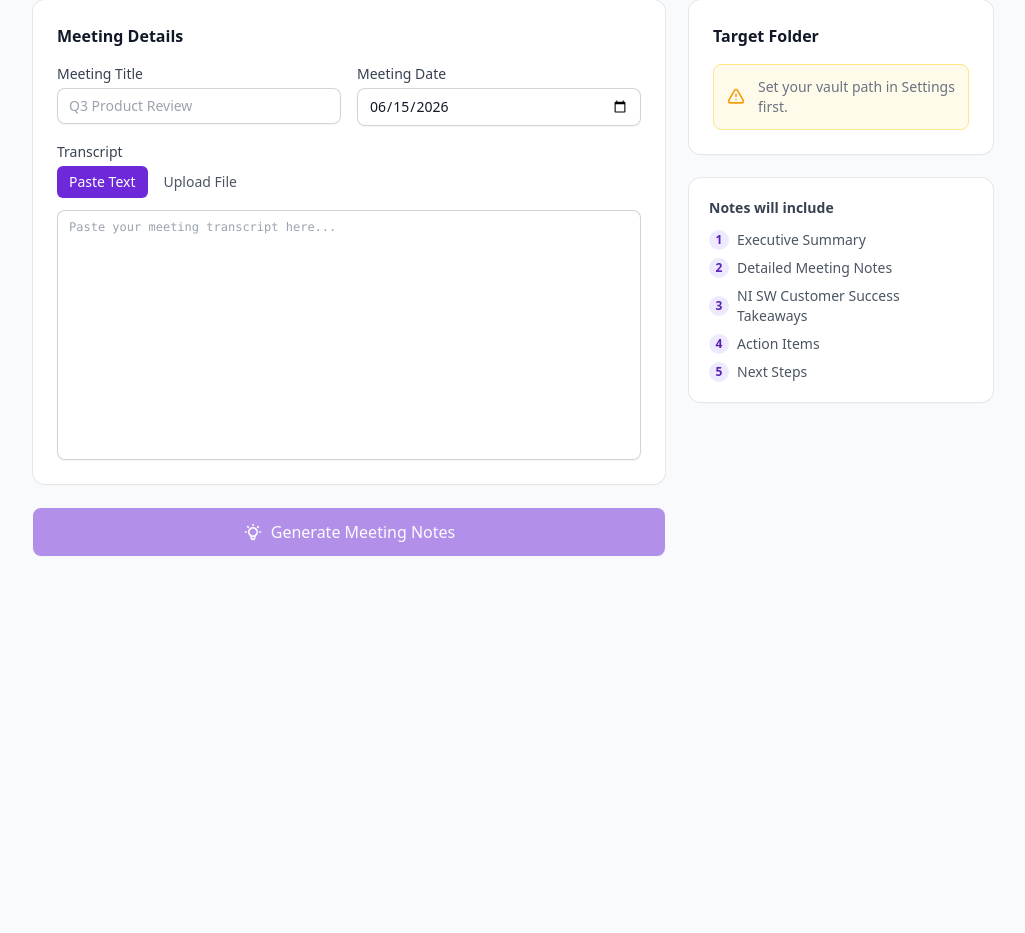
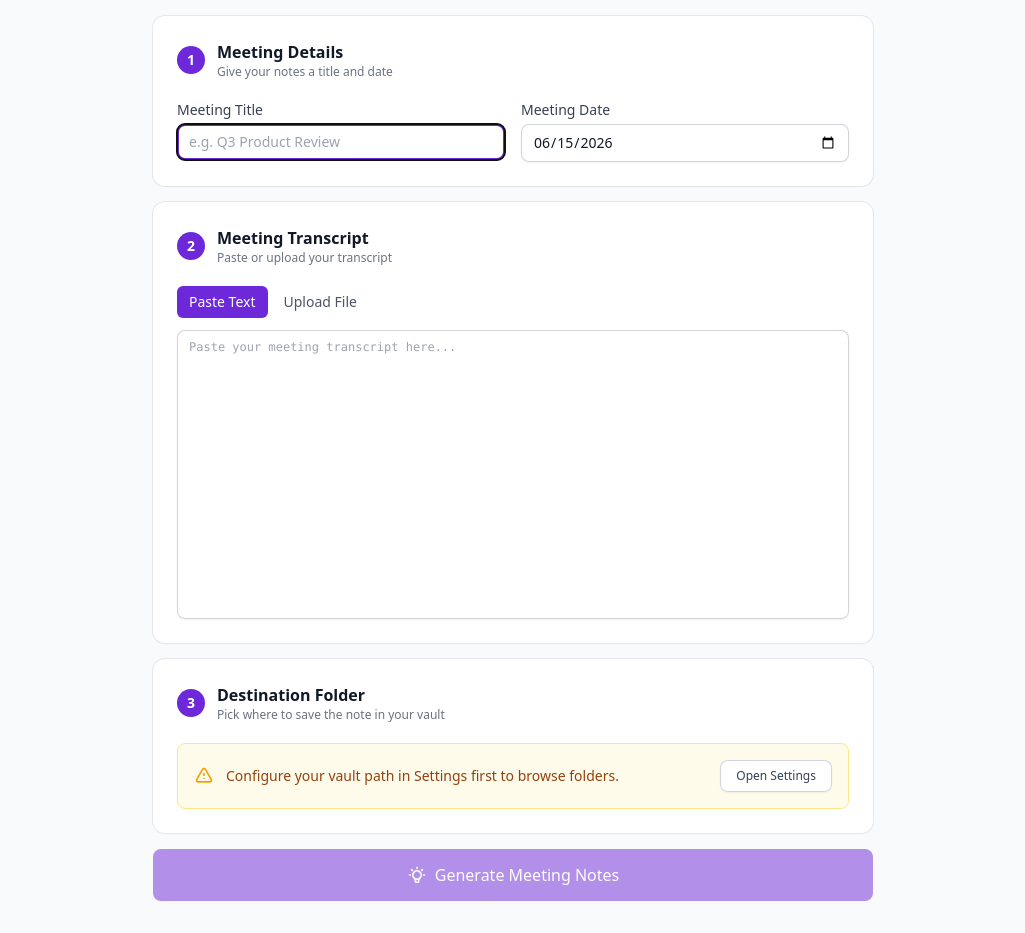
Before and after one commit to ryleyp/notetaker-webapp, a Next.js app: page / in a window 1280 px wide. Shown: the part 458-1391 px from the top of the page, without its empty margins (127-1152 px from the left). Before the commit the page ends 1046 px from the top, so only its background shows below. Built offline with nearby package versions, Linux system fonts and the light colour scheme.

Commit message:
Restructure UI into numbered step flow
Meeting title/date, transcript, and folder picker are now three distinct
numbered cards (Step 1/2/3) in a single-column layout so each section is
immediately visible and easy to use.

https://claude.ai/code/session_014vc82DsxqhcToczRpoA5as

```diff
--- a/src/app/page.js
+++ b/src/app/page.js
@@ -3,6 +3,7 @@
 import { useState, useEffect } from "react";
 import Header from "@/components/Header";
 import SettingsPanel from "@/components/SettingsPanel";
+import MeetingDetails from "@/components/MeetingDetails";
 import TranscriptInput from "@/components/TranscriptInput";
 import FolderSelector from "@/components/FolderSelector";
 import NotesPreview from "@/components/NotesPreview";
@@ -13,9 +14,9 @@ export default function Home() {
   const [showSettings, setShowSettings] = useState(false);
   const [settings, setSettings] = useState({ vaultPath: "", apiKey: "" });
 
-  const [transcript, setTranscript] = useState("");
   const [meetingTitle, setMeetingTitle] = useState("");
   const [meetingDate, setMeetingDate] = useState(DEFAULT_DATE);
+  const [transcript, setTranscript] = useState("");
   const [selectedFolder, setSelectedFolder] = useState("");
 
   const [processing, setProcessing] = useState(false);
@@ -45,8 +46,11 @@ export default function Home() {
     setSettings(newSettings);
     localStorage.setItem("obsidian-notes-settings", JSON.stringify(newSettings));
     setShowSettings(false);
-    // Reset folder selection when vault path changes
     setSelectedFolder("");
+  }
+
+  function handleTitleSuggest(suggested) {
+    if (!meetingTitle) setMeetingTitle(suggested);
   }
 
   async function handleProcess() {
@@ -118,9 +122,12 @@ export default function Home() {
 
   return (
     <div className="min-h-screen bg-gray-50">
-      <Header onSettingsClick={() => setShowSettings((v) => !v)} isSettingsOpen={showSettings} />
+      <Header
+        onSettingsClick={() => setShowSettings((v) => !v)}
+        isSettingsOpen={showSettings}
+      />
 
-      <main className="max-w-5xl mx-auto px-4 sm:px-6 lg:px-8 py-8 space-y-6">
+      <main className="max-w-3xl mx-auto px-4 sm:px-6 py-8 space-y-4">
         {showSettings && (
           <SettingsPanel
             settings={settings}
@@ -129,26 +136,11 @@ export default function Home() {
           />
         )}
 
-        {!showSettings && !settings.vaultPath && (
-          <div className="card p-6 border-l-4 border-l-amber-400">
-            <div className="flex items-start gap-3">
-              <svg className="w-5 h-5 text-amber-500 mt-0.5 flex-shrink-0" fill="none" stroke="currentColor" viewBox="0 0 24 24">
-                <path strokeLinecap="round" strokeLinejoin="round" strokeWidth={2} d="M12 9v2m0 4h.01m-6.938 4h13.856c1.54 0 2.502-1.667 1.732-3L13.732 4c-.77-1.333-2.694-1.333-3.464 0L3.34 16c-.77 1.333.192 3 1.732 3z" />
-              </svg>
-              <div>
-                <p className="text-sm font-medium text-amber-800">Setup required</p>
-                <p className="text-sm text-amber-700 mt-1">
-                  Open Settings to configure your Obsidian vault path and Anthropic API key before getting started.
-                </p>
-              </div>
-            </div>
-          </div>
-        )}
-
         {notes ? (
-          <div className="space-y-6">
+          /* ── Results view ── */
+          <div className="space-y-4">
             <div className="flex items-center justify-between">
-              <h2 className="text-lg font-semibold text-gray-900">Your Meeting Notes are Ready</h2>
+              <h2 className="text-lg font-semibold text-gray-900">Meeting Notes Ready</h2>
               <button onClick={handleNewNote} className="btn-secondary">
                 New Note
               </button>
@@ -162,17 +154,32 @@ export default function Home() {
             />
           </div>
         ) : (
-          <div className="grid grid-cols-1 lg:grid-cols-3 gap-6">
-            <div className="lg:col-span-2 space-y-6">
-              <TranscriptInput
-                transcript={transcript}
-                setTranscript={setTranscript}
+          /* ── Input flow ── */
+          <>
+            {/* Step 1 — Meeting Title */}
+            <MeetingDetails
               meetingTitle={meetingTitle}
               setMeetingTitle={setMeetingTitle}
               meetingDate={meetingDate}
               setMeetingDate={setMeetingDate}
             />
 
+            {/* Step 2 — Transcript */}
+            <TranscriptInput
+              transcript={transcript}
+              setTranscript={setTranscript}
+              onTitleSuggest={handleTitleSuggest}
+            />
+
+            {/* Step 3 — Folder */}
+            <FolderSelector
+              vaultPath={settings.vaultPath}
+              selectedFolder={selectedFolder}
+              onSelect={setSelectedFolder}
+              onSettingsClick={() => setShowSettings(true)}
+            />
+
+            {/* Error */}
             {processError && (
               <div className="card p-4 border-l-4 border-l-red-400">
                 <div className="flex gap-3">
@@ -187,10 +194,11 @@ export default function Home() {
               </div>
             )}
 
+            {/* Generate */}
             <button
               onClick={handleProcess}
               disabled={!canProcess}
-                className="btn-primary w-full py-3 text-base"
+              className="btn-primary w-full py-3.5 text-base"
             >
               {processing ? (
                 <>
@@ -209,36 +217,7 @@ export default function Home() {
                 </>
               )}
             </button>
-            </div>
-
-            <div className="space-y-6">
-              <FolderSelector
-                vaultPath={settings.vaultPath}
-                selectedFolder={selectedFolder}
-                onSelect={setSelectedFolder}
-              />
-
-              <div className="card p-5">
-                <h3 className="text-sm font-semibold text-gray-700 mb-3">Notes will include</h3>
-                <ul className="space-y-2">
-                  {[
-                    "Executive Summary",
-                    "Detailed Meeting Notes",
-                    "NI SW Customer Success Takeaways",
-                    "Action Items",
-                    "Next Steps",
-                  ].map((section, i) => (
-                    <li key={i} className="flex items-center gap-2 text-sm text-gray-600">
-                      <span className="flex-shrink-0 w-5 h-5 rounded-full bg-obsidian-100 text-obsidian-700 text-xs font-bold flex items-center justify-center">
-                        {i + 1}
-                      </span>
-                      {section}
-                    </li>
-                  ))}
-                </ul>
-              </div>
-            </div>
-          </div>
+          </>
         )}
       </main>
     </div>
--- a/src/components/FolderSelector.jsx
+++ b/src/components/FolderSelector.jsx
@@ -1,8 +1,9 @@
 "use client";
 
 import { useState, useEffect } from "react";
+import { StepBadge } from "@/components/MeetingDetails";
 
-export default function FolderSelector({ vaultPath, selectedFolder, onSelect }) {
+export default function FolderSelector({ vaultPath, selectedFolder, onSelect, onSettingsClick }) {
   const [folders, setFolders] = useState([]);
   const [loading, setLoading] = useState(false);
   const [error, setError] = useState(null);
@@ -22,20 +23,6 @@ export default function FolderSelector({ vaultPath, selectedFolder, onSelect })
       .finally(() => setLoading(false));
   }, [vaultPath]);
 
-  if (!vaultPath) {
-    return (
-      <div className="card p-6">
-        <h2 className="section-header">Target Folder</h2>
-        <div className="flex items-center gap-3 text-sm text-gray-500 bg-amber-50 rounded-lg p-3 border border-amber-200">
-          <svg className="w-5 h-5 text-amber-500 flex-shrink-0" fill="none" stroke="currentColor" viewBox="0 0 24 24">
-            <path strokeLinecap="round" strokeLinejoin="round" strokeWidth={2} d="M12 9v2m0 4h.01m-6.938 4h13.856c1.54 0 2.502-1.667 1.732-3L13.732 4c-.77-1.333-2.694-1.333-3.464 0L3.34 16c-.77 1.333.192 3 1.732 3z" />
-          </svg>
-          Set your vault path in Settings first.
-        </div>
-      </div>
-    );
-  }
-
   const filteredFolders = folders.filter((f) =>
     f.path.toLowerCase().includes(search.toLowerCase()) ||
     f.name.toLowerCase().includes(search.toLowerCase())
@@ -45,61 +32,88 @@ export default function FolderSelector({ vaultPath, selectedFolder, onSelect })
 
   return (
     <div className="card p-6">
-      <h2 className="section-header">Target Folder</h2>
+      <div className="flex items-center justify-between mb-5">
+        <div className="flex items-center gap-3">
+          <StepBadge n={3} />
+          <div>
+            <h2 className="text-base font-semibold text-gray-900">Destination Folder</h2>
+            <p className="text-xs text-gray-500">Pick where to save the note in your vault</p>
+          </div>
+        </div>
 
-      {loading && (
-        <div className="flex items-center gap-2 text-sm text-gray-500">
+        {selectedFolderObj && (
+          <div className="hidden sm:flex items-center gap-2 text-sm bg-obsidian-50 text-obsidian-700 rounded-lg px-3 py-1.5 border border-obsidian-200">
+            <svg className="w-4 h-4 flex-shrink-0" fill="none" stroke="currentColor" viewBox="0 0 24 24">
+              <path strokeLinecap="round" strokeLinejoin="round" strokeWidth={2} d="M3 7v10a2 2 0 002 2h14a2 2 0 002-2V9a2 2 0 00-2-2h-6l-2-2H5a2 2 0 00-2 2z" />
+            </svg>
+            <span className="font-medium max-w-xs truncate text-xs">
+              {selectedFolderObj.path || "(Vault root)"}
+            </span>
+            <svg className="w-4 h-4 text-obsidian-500" fill="none" stroke="currentColor" viewBox="0 0 24 24">
+              <path strokeLinecap="round" strokeLinejoin="round" strokeWidth={2} d="M5 13l4 4L19 7" />
+            </svg>
+          </div>
+        )}
+      </div>
+
+      {!vaultPath ? (
+        <div className="flex items-center justify-between gap-4 bg-amber-50 rounded-lg p-4 border border-amber-200">
+          <div className="flex items-center gap-3 text-sm text-amber-800">
+            <svg className="w-5 h-5 text-amber-500 flex-shrink-0" fill="none" stroke="currentColor" viewBox="0 0 24 24">
+              <path strokeLinecap="round" strokeLinejoin="round" strokeWidth={2} d="M12 9v2m0 4h.01m-6.938 4h13.856c1.54 0 2.502-1.667 1.732-3L13.732 4c-.77-1.333-2.694-1.333-3.464 0L3.34 16c-.77 1.333.192 3 1.732 3z" />
+            </svg>
+            Configure your vault path in Settings first to browse folders.
+          </div>
+          {onSettingsClick && (
+            <button onClick={onSettingsClick} className="btn-secondary text-xs whitespace-nowrap">
+              Open Settings
+            </button>
+          )}
+        </div>
+      ) : loading ? (
+        <div className="flex items-center gap-2 text-sm text-gray-500 py-4">
           <svg className="animate-spin w-4 h-4" fill="none" viewBox="0 0 24 24">
             <circle className="opacity-25" cx="12" cy="12" r="10" stroke="currentColor" strokeWidth="4" />
             <path className="opacity-75" fill="currentColor" d="M4 12a8 8 0 018-8V0C5.373 0 0 5.373 0 12h4z" />
           </svg>
           Loading vault folders...
         </div>
-      )}
-
-      {error && (
+      ) : error ? (
         <div className="text-sm text-red-600 bg-red-50 rounded-lg p-3 border border-red-200">
           {error}
         </div>
-      )}
-
-      {!loading && !error && (
-        <>
-          {selectedFolderObj && (
-            <div className="mb-3 flex items-center gap-2 text-sm bg-obsidian-50 text-obsidian-700 rounded-lg px-3 py-2 border border-obsidian-200">
-              <svg className="w-4 h-4 flex-shrink-0" fill="none" stroke="currentColor" viewBox="0 0 24 24">
-                <path strokeLinecap="round" strokeLinejoin="round" strokeWidth={2} d="M3 7v10a2 2 0 002 2h14a2 2 0 002-2V9a2 2 0 00-2-2h-6l-2-2H5a2 2 0 00-2 2z" />
-              </svg>
-              <span className="font-medium truncate">
-                {selectedFolderObj.path || "(Vault root)"}
-              </span>
-            </div>
-          )}
-
+      ) : (
+        <div className="space-y-3">
           <input
             type="text"
-            className="input mb-3"
+            className="input"
             placeholder="Search folders..."
             value={search}
             onChange={(e) => setSearch(e.target.value)}
           />
 
-          <div className="max-h-56 overflow-y-auto border border-gray-200 rounded-lg divide-y divide-gray-100">
+          <div className="border border-gray-200 rounded-lg divide-y divide-gray-100 overflow-hidden">
             {filteredFolders.length === 0 ? (
-              <p className="px-3 py-4 text-sm text-gray-500 text-center">No folders found</p>
+              <p className="px-4 py-6 text-sm text-gray-500 text-center">No folders found</p>
             ) : (
-              filteredFolders.map((folder) => (
+              <div className="max-h-72 overflow-y-auto">
+                {filteredFolders.map((folder) => (
                   <button
                     key={folder.path}
                     onClick={() => onSelect(folder.path)}
-                  className={`w-full text-left px-3 py-2 text-sm transition-colors hover:bg-gray-50 flex items-center gap-2 ${
+                    className={`w-full text-left py-2.5 text-sm transition-colors hover:bg-gray-50 flex items-center gap-2 ${
                       selectedFolder === folder.path
                         ? "bg-obsidian-50 text-obsidian-700 font-medium"
                         : "text-gray-700"
                     }`}
-                  style={{ paddingLeft: `${Math.max((folder.depth + 1) * 16, 12)}px` }}
+                    style={{ paddingLeft: `${Math.max((folder.depth + 1) * 16 + 12, 16)}px`, paddingRight: "12px" }}
                   >
-                  <svg className="w-4 h-4 flex-shrink-0 text-gray-400" fill="none" stroke="currentColor" viewBox="0 0 24 24">
+                    <svg
+                      className={`w-4 h-4 flex-shrink-0 ${selectedFolder === folder.path ? "text-obsidian-500" : "text-gray-400"}`}
+                      fill="none"
+                      stroke="currentColor"
+                      viewBox="0 0 24 24"
+                    >
                       <path strokeLinecap="round" strokeLinejoin="round" strokeWidth={2} d="M3 7v10a2 2 0 002 2h14a2 2 0 002-2V9a2 2 0 00-2-2h-6l-2-2H5a2 2 0 00-2 2z" />
                     </svg>
                     <span className="truncate">{folder.path || folder.name}</span>
@@ -109,10 +123,15 @@ export default function FolderSelector({ vaultPath, selectedFolder, onSelect })
                       </svg>
                     )}
                   </button>
-              ))
+                ))}
+              </div>
             )}
           </div>
-        </>
+
+          {!selectedFolder && (
+            <p className="text-xs text-gray-400">No folder selected — note will save to vault root.</p>
+          )}
+        </div>
       )}
     </div>
   );
--- /dev/null
+++ b/src/components/MeetingDetails.jsx
@@ -0,0 +1,55 @@
+"use client";
+
+export default function MeetingDetails({ meetingTitle, setMeetingTitle, meetingDate, setMeetingDate }) {
+  return (
+    <div className="card p-6">
+      <div className="flex items-center gap-3 mb-5">
+        <StepBadge n={1} />
+        <div>
+          <h2 className="text-base font-semibold text-gray-900">Meeting Details</h2>
+          <p className="text-xs text-gray-500">Give your notes a title and date</p>
+        </div>
+      </div>
+
+      <div className="grid grid-cols-1 sm:grid-cols-2 gap-4">
+        <div>
+          <label className="label">Meeting Title</label>
+          <input
+            type="text"
+            className="input"
+            placeholder="e.g. Q3 Product Review"
+            value={meetingTitle}
+            onChange={(e) => setMeetingTitle(e.target.value)}
+            autoFocus
+          />
+        </div>
+        <div>
+          <label className="label">Meeting Date</label>
+          <input
+            type="date"
+            className="input"
+            value={meetingDate}
+            onChange={(e) => setMeetingDate(e.target.value)}
+          />
+        </div>
+      </div>
+
+      {meetingTitle && (
+        <p className="mt-3 text-xs text-gray-400">
+          File will be saved as{" "}
+          <span className="font-mono bg-gray-100 px-1.5 py-0.5 rounded text-gray-600">
+            {meetingDate} - {meetingTitle}.md
+          </span>
+        </p>
+      )}
+    </div>
+  );
+}
+
+export function StepBadge({ n }) {
+  return (
+    <span className="flex-shrink-0 w-7 h-7 rounded-full bg-obsidian-600 text-white text-sm font-bold flex items-center justify-center">
+      {n}
+    </span>
+  );
+}
--- a/src/components/TranscriptInput.jsx
+++ b/src/components/TranscriptInput.jsx
@@ -1,8 +1,9 @@
 "use client";
 
 import { useState, useRef, useCallback } from "react";
+import { StepBadge } from "@/components/MeetingDetails";
 
-export default function TranscriptInput({ transcript, setTranscript, meetingTitle, setMeetingTitle, meetingDate, setMeetingDate }) {
+export default function TranscriptInput({ transcript, setTranscript, onTitleSuggest }) {
   const [isDragging, setIsDragging] = useState(false);
   const [activeTab, setActiveTab] = useState("paste");
   const fileInputRef = useRef(null);
@@ -16,20 +17,18 @@ export default function TranscriptInput({ transcript, setTranscript, meetingTitl
     const reader = new FileReader();
     reader.onload = (e) => {
       setTranscript(e.target.result);
-      // Auto-fill title from filename
-      if (!meetingTitle) {
+      if (onTitleSuggest) {
         const name = file.name.replace(/\.[^/.]+$/, "").replace(/[-_]/g, " ");
-        setMeetingTitle(name);
+        onTitleSuggest(name);
       }
     };
     reader.readAsText(file);
-  }, [meetingTitle, setMeetingTitle, setTranscript]);
+  }, [setTranscript, onTitleSuggest]);
 
   const handleDrop = useCallback((e) => {
     e.preventDefault();
     setIsDragging(false);
-    const file = e.dataTransfer.files[0];
-    handleFile(file);
+    handleFile(e.dataTransfer.files[0]);
   }, [handleFile]);
 
   const handleDragOver = (e) => { e.preventDefault(); setIsDragging(true); };
@@ -38,33 +37,14 @@ export default function TranscriptInput({ transcript, setTranscript, meetingTitl
   const wordCount = transcript.trim() ? transcript.trim().split(/\s+/).length : 0;
 
   return (
-    <div className="card p-6 space-y-4">
-      <h2 className="section-header">Meeting Details</h2>
-
-      <div className="grid grid-cols-1 sm:grid-cols-2 gap-4">
+    <div className="card p-6">
+      <div className="flex items-center gap-3 mb-5">
+        <StepBadge n={2} />
         <div>
-          <label className="label">Meeting Title</label>
-          <input
-            type="text"
-            className="input"
-            placeholder="Q3 Product Review"
-            value={meetingTitle}
-            onChange={(e) => setMeetingTitle(e.target.value)}
-          />
-        </div>
-        <div>
-          <label className="label">Meeting Date</label>
-          <input
-            type="date"
-            className="input"
-            value={meetingDate}
-            onChange={(e) => setMeetingDate(e.target.value)}
-          />
+          <h2 className="text-base font-semibold text-gray-900">Meeting Transcript</h2>
+          <p className="text-xs text-gray-500">Paste or upload your transcript</p>
         </div>
       </div>
-
-      <div>
-        <label className="label">Transcript</label>
 
       <div className="flex gap-1 mb-3">
         <button
@@ -92,7 +72,7 @@ export default function TranscriptInput({ transcript, setTranscript, meetingTitl
       {activeTab === "paste" ? (
         <textarea
           className="input resize-none font-mono text-xs leading-relaxed"
-            rows={12}
+          rows={14}
           placeholder="Paste your meeting transcript here..."
           value={transcript}
           onChange={(e) => setTranscript(e.target.value)}
@@ -103,7 +83,7 @@ export default function TranscriptInput({ transcript, setTranscript, meetingTitl
           onDragOver={handleDragOver}
           onDragLeave={handleDragLeave}
           onClick={() => fileInputRef.current?.click()}
-            className={`relative flex flex-col items-center justify-center border-2 border-dashed rounded-lg p-10 cursor-pointer transition-colors ${
+          className={`relative flex flex-col items-center justify-center border-2 border-dashed rounded-lg p-12 cursor-pointer transition-colors ${
             isDragging
               ? "border-obsidian-400 bg-obsidian-50"
               : "border-gray-300 hover:border-obsidian-400 hover:bg-gray-50"
@@ -137,15 +117,11 @@ export default function TranscriptInput({ transcript, setTranscript, meetingTitl
       {transcript && (
         <div className="flex items-center justify-between mt-2">
           <p className="text-xs text-gray-500">{wordCount.toLocaleString()} words</p>
-            <button
-              onClick={() => setTranscript("")}
-              className="text-xs text-red-500 hover:text-red-700"
-            >
+          <button onClick={() => setTranscript("")} className="text-xs text-red-500 hover:text-red-700">
             Clear
           </button>
         </div>
       )}
     </div>
-    </div>
   );
 }
```
Lines whose indentation alone changed are shown as unchanged.
